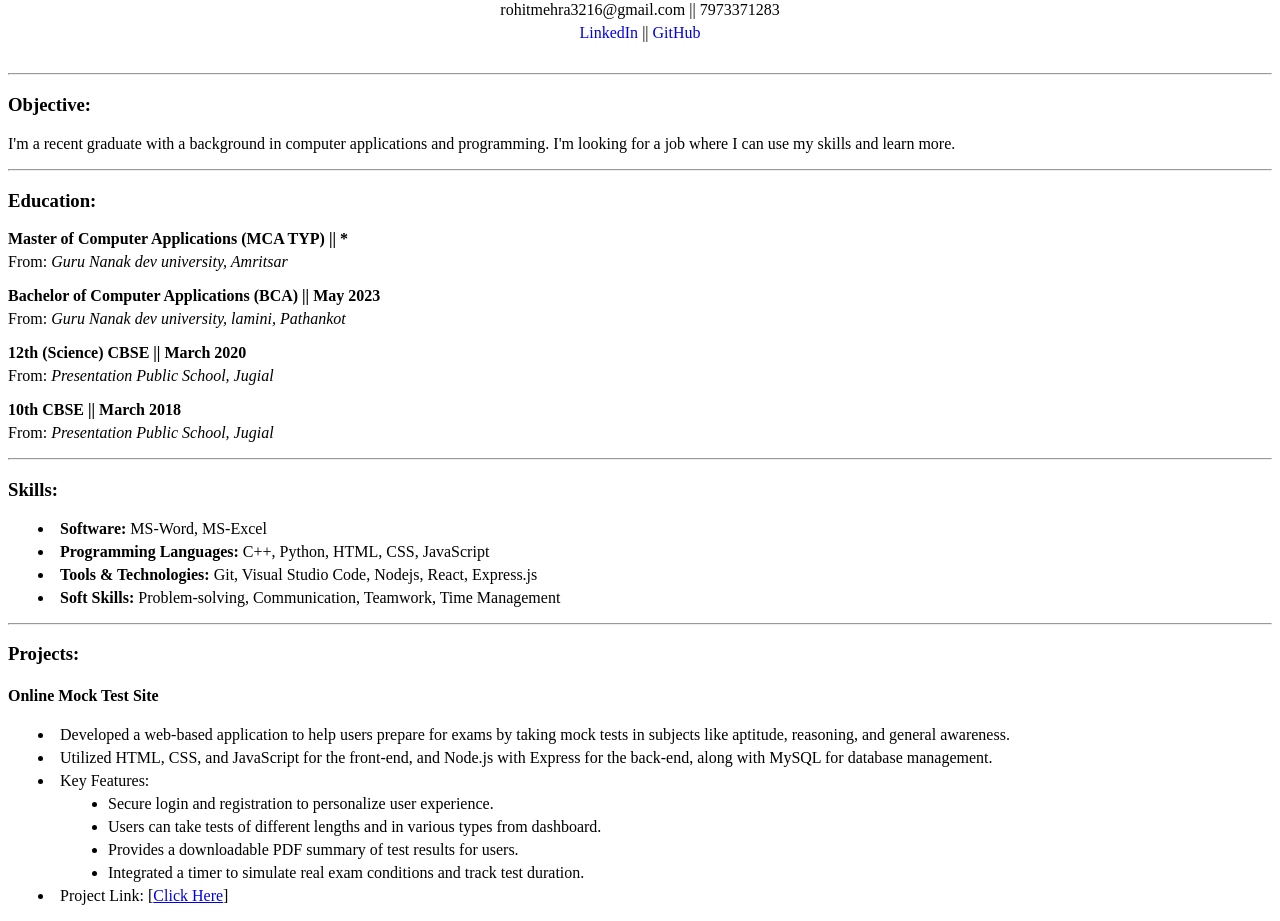
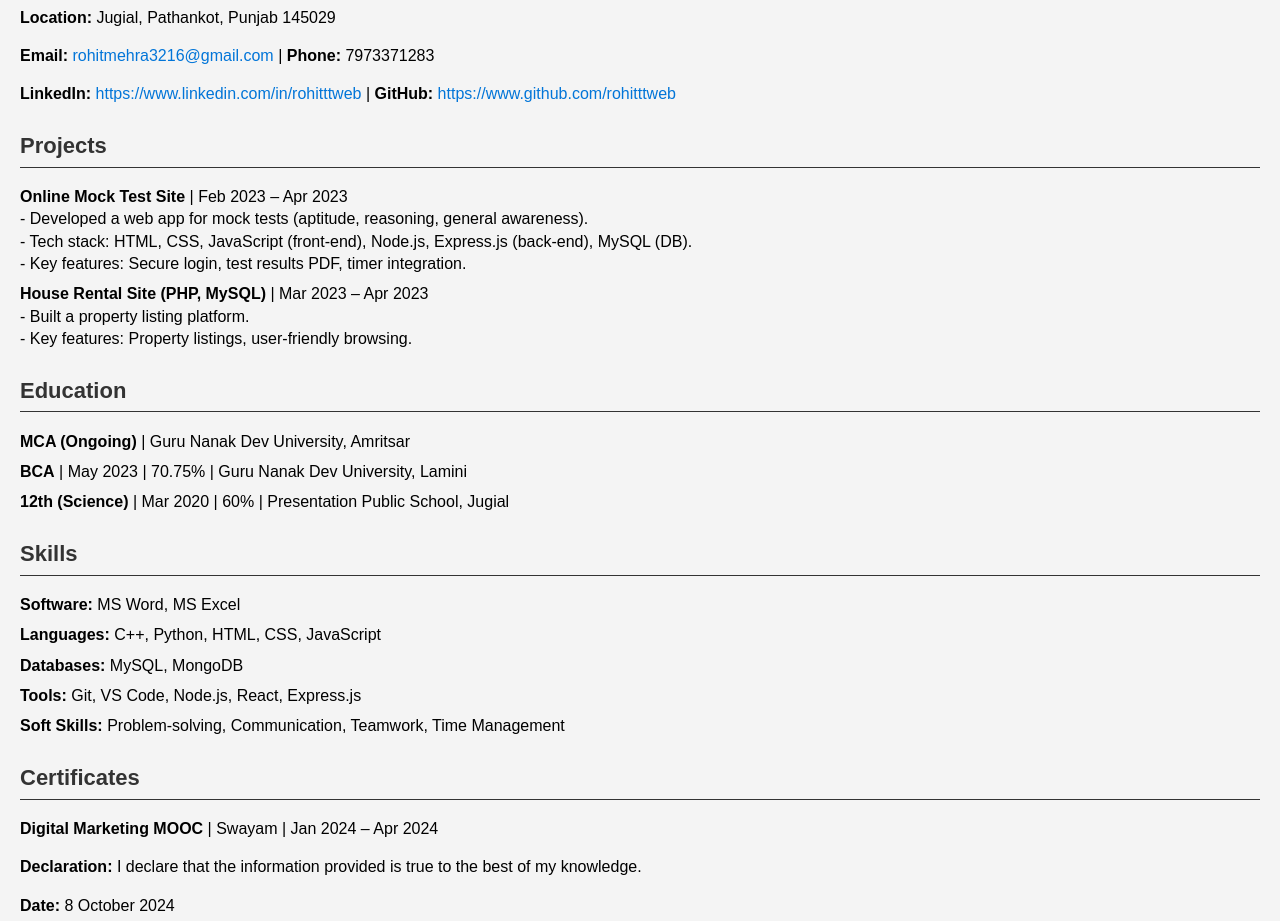
Before and after one commit to rohitttweb/rohitttweb.github.io, a plain HTML site: page index.html in a window 1280 px wide. Shown: the part 90-1011 px from the top of the page. Drawn offline with Linux system fonts and the light colour scheme.

Commit message:
updated on 8 October

```diff
--- a/index.html
+++ b/index.html
@@ -3,85 +3,97 @@
 <head>
     <meta charset="UTF-8">
     <meta name="viewport" content="width=device-width, initial-scale=1.0">
-    <title>Rohit's Resume</title>
+    <title>Rohit Kumar - Resume</title>
     <style>
-
-        body{
-            font-family: 'Times New Roman', Times, serif;
+        body {
+            font-family: Arial, sans-serif;
+            line-height: 1.4;
+            margin: 0;
+            padding: 20px;
+            background-color: #f4f4f4;
+        }
+       /*  .container {
+            max-width: 800px;
+            background: white;
+            padding: 20px;
+            margin: 0 auto;
+            border-radius: 8px;
+            box-shadow: 0 2px 5px rgba(0, 0, 0, 0.1);
+        } */
+        h1, h2 {
+            color: #333;
+        }
+        h1 {
+            font-size: 28px;
+        }
+        h2 {
+            font-size: 22px;
+            margin-top: 25px;
+            border-bottom: 1px solid #333;
+            padding-bottom: 5px;
+        }
+        ul {
+            list-style-type: none;
+            padding: 0;
+        }
+        ul li {
+            margin-bottom: 8px;
+        }
+        a {
+            color: #0275d8;
+            text-decoration: none;
+        }
+        a:hover {
+            text-decoration: underline;
         }
     </style>
 </head>
 <body>
-    <h1 style="text-align: center; margin-bottom: 10px;">Rohit kumar</h1>
-    <p style="text-align: center; margin: 5px;">Jakh Jugial, Near Ravidas Mandir, Pathankot, Punjab, 145029</p>
-    <p style="text-align: center; margin: 5px;">rohitmehra3216@gmail.com || 7973371283</p>
-    <p style="text-align: center; margin: 5px;"><a style="text-decoration: none;" target="_blank" href="https://www.linkedin.com/in/rohitttweb">LinkedIn </a> || <a style="text-decoration: none;" target="_blank" href="https://www.github.com/rohitttweb">GitHub</a></p>
-    <br>
-    <hr>
-    <h3><b>Objective:</b></h3>
-    <p>I'm a recent graduate with a background in computer applications and programming. I'm looking for a job where I can use my skills and learn more.</p>
 
-    <hr>
-    <h3><b>Education:</b></h3>
-    <p style="margin-bottom: 5px;"><b>Master of Computer Applications (MCA TYP) || *</b></p>
-    <p style="margin-top: 2px;">From: <i>Guru Nanak dev university, Amritsar</i></p>
-    <p style="margin-bottom: 5px;"><b>Bachelor of Computer Applications (BCA) || May 2023</b></p>
-    <p style="margin-top: 2px;">From: <i>Guru Nanak dev university, lamini, Pathankot</i></p>
-    <p style="margin-bottom: 5px;"><b>12th (Science) CBSE || March 2020</b></p>
-    <p style="margin-top: 2px;">From: <i>Presentation Public School, Jugial</i></p>
+<div class="container">
+    <h1>Rohit Kumar</h1>
+    <p><strong>Location:</strong> Jugial, Pathankot, Punjab 145029</p>
+    <p><strong>Email:</strong> <a href="mailto:rohitmehra3216@gmail.com">rohitmehra3216@gmail.com</a> | <strong>Phone:</strong> 7973371283</p>
+    <p><strong>LinkedIn:</strong> <a href="https://www.linkedin.com/in/rohitttweb" target="_blank">https://www.linkedin.com/in/rohitttweb</a> |
+    <strong>GitHub:</strong> <a href="https://www.github.com/rohitttweb" target="_blank">https://www.github.com/rohitttweb</a></p>
 
-    <p style="margin-bottom: 5px;"><b>10th CBSE || March 2018</b></p>
-    <p style="margin-top: 2px;">From: <i>Presentation Public School, Jugial</i></p>
+    <h2>Projects</h2>
+    <ul>
+        <li><strong>Online Mock Test Site</strong> | Feb 2023 – Apr 2023<br>
+            - Developed a web app for mock tests (aptitude, reasoning, general awareness).<br>
+            - Tech stack: HTML, CSS, JavaScript (front-end), Node.js, Express.js (back-end), MySQL (DB).<br>
+            - Key features: Secure login, test results PDF, timer integration.
+        </li>
+        <li><strong>House Rental Site (PHP, MySQL)</strong> | Mar 2023 – Apr 2023<br>
+            - Built a property listing platform.<br>
+            - Key features: Property listings, user-friendly browsing.
+        </li>
+    </ul>
 
-    <hr>
+    <h2>Education</h2>
+    <ul>
+        <li><strong>MCA (Ongoing)</strong> | Guru Nanak Dev University, Amritsar</li>
+        <li><strong>BCA</strong> | May 2023 | 70.75% | Guru Nanak Dev University, Lamini</li>
+        <li><strong>12th (Science)</strong> | Mar 2020 | 60% | Presentation Public School, Jugial</li>
+    </ul>
 
-    <h3><b>Skills:</b></h3>
-    <p>
-        <li style="margin-left: 30px; margin-bottom: 5px;"><b>Software: </b>MS-Word, MS-Excel</li>
-        <li style="margin-left: 30px; margin-bottom: 5px;"><b>Programming Languages: </b>C++, Python, HTML, CSS, JavaScript</li>
-        <li style="margin-left: 30px; margin-bottom: 5px;"><b>Tools & Technologies: </b>Git, Visual Studio Code, Nodejs, React, Express.js</li>
-        <li style="margin-left: 30px; margin-bottom: 5px;"><b>Soft Skills: </b>Problem-solving, Communication, Teamwork, Time Management</li>
-    </p>
-    <hr>
-    <h3><b>Projects:</b></h3>
-    <h4><b>Online Mock Test Site</b></h4>
-    <p>
-        <li style="margin-left: 30px; margin-bottom: 5px;">Developed a web-based application to help users prepare for exams by taking mock tests in subjects like aptitude, reasoning, and general awareness.</li>
-        <li style="margin-left: 30px; margin-bottom: 5px;">Utilized HTML, CSS, and JavaScript for the front-end, and Node.js with Express for the back-end, along with MySQL for database management.</li>
-        <li style="margin-left: 30px; margin-bottom: 5px;">Key Features:
-            <ul style="margin-top: 5px; margin-bottom: 5px;"><li style="margin-left: 30px; margin-bottom: 2px; margin-top: 2px; ">Secure login and registration to personalize user experience.</li></ul>
-            <ul style="margin-top: 5px; margin-bottom: 5px;"><li style="margin-left: 30px; margin-bottom: 2px; margin-top: 2px;">Users can take tests of different lengths and in various types from dashboard.</li></ul>
-            <ul style="margin-top: 5px; margin-bottom: 5px;"><li style="margin-left: 30px; margin-bottom: 2px; margin-top: 2px;">Provides a downloadable PDF summary of test results for users.</li></ul>
-            <ul style="margin-top: 5px; margin-bottom: 5px;"><li style="margin-left: 30px; margin-bottom: 2px; margin-top: 2px;">Integrated a timer to simulate real exam conditions and track test duration.</li></ul>
-        </li>
-        <li style="margin-left: 30px; margin-bottom: 5px;">Project Link: [<a target="_blank" href="https://github.com/rohitttweb/MockTest-CllgProject">Click Here</a>]</li>
+    <h2>Skills</h2>
+    <ul>
+        <li><strong>Software:</strong> MS Word, MS Excel</li>
+        <li><strong>Languages:</strong> C++, Python, HTML, CSS, JavaScript</li>
+        <li><strong>Databases:</strong> MySQL, MongoDB</li>
+        <li><strong>Tools:</strong> Git, VS Code, Node.js, React, Express.js</li>
+        <li><strong>Soft Skills:</strong> Problem-solving, Communication, Teamwork, Time Management</li>
+    </ul>
 
-    </p>
+    <h2>Certificates</h2>
+    <ul>
+        <li><strong>Digital Marketing MOOC</strong> | Swayam | Jan 2024 – Apr 2024</li>
+    </ul>
 
-    <hr>
-    <h3><b>Internships/Work Experience:</b></h3>
-    <p>
-        <li style="margin-left: 30px; margin-bottom: 5px;"><b>None</b></li>
+    <p><strong>Declaration:</strong> I declare that the information provided is true to the best of my knowledge.</p>
+    <p><strong>Date:</strong> 8 October 2024</p>
+</div>
 
-    </p>
-    <hr>
-    <h3><b>Certifications:</b></h3>
-    <p>
-        <li style="margin-left: 30px; margin-bottom: 5px;"><b>None</b></li>
-
-    </p>
-    <hr>
-    <h3><b>Extracurricular Activities:</b></h3>
-    <p>
-        <li style="margin-left: 30px; margin-bottom: 5px;"><b>None</b></li>
-
-    </p>
-    <hr>
-    <h3><b>Personal Information</b></h3>
-    <p>
-        <li style="margin-left: 30px; margin-bottom: 5px;"><b>Languages: </b>English, Hindi</li>
-        <li style="margin-left: 30px; margin-bottom: 5px;"><b>Hobbies: </b> Coding, Reading tech blogs, Playing chess, Cricket</li>
-
-    </p>
 </body>
 </html>
```
